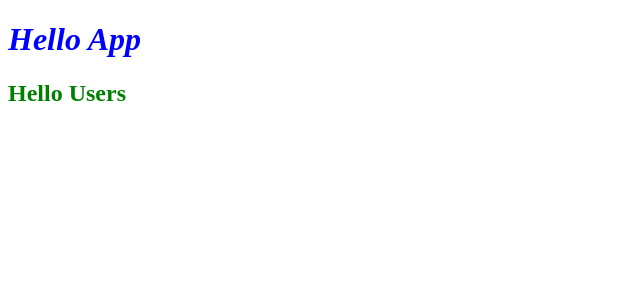
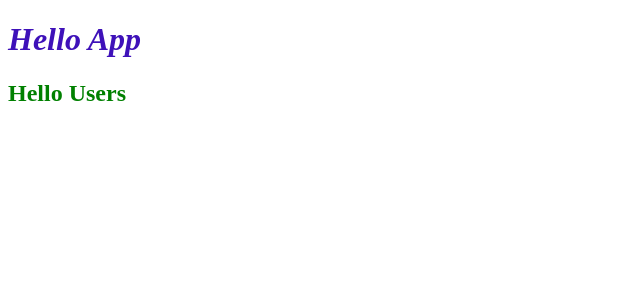
Before and after one commit to Noman608/ReactJs, a React (Create React App) app in the folder my-app/: page / in a window 1280 px wide. Shown: the top 300 px of the page, without its empty margins (0-640 px from the left). Built offline with nearby package versions, Linux system fonts and the light colour scheme.

Commit message:
CSS module

```diff
--- a/my-app/src/App.css
+++ /dev/null
@@ -1,9 +0,0 @@
-.txtb{
-    color: blue;
-}
-.textS{
-    font-style: italic;
-}
-.txtg{
-    color: green;
-}
--- a/my-app/src/App.js
+++ b/my-app/src/App.js
@@ -1,12 +1,12 @@
 import React, { Component } from 'react'
-import "./App.css"
+import styles from "./App.module.css";
 import User from './User'
 export default class App extends Component {
   render() {
     let style = false;
     return (
       <div>
-        <h1 className='txtb textS'>Hello App</h1>
+        <h1 className={`${styles.textS} ${styles.txtg}`}>Hello App</h1>
         <User color={style?"txtb":"txtg"}/>
       </div>
     )
--- /dev/null
+++ b/my-app/src/App.module.css
@@ -0,0 +1,6 @@
+.textS{
+    font-style: italic;
+}
+.txtg{
+    color: rgb(62, 17, 185);
+}
--- a/my-app/src/User.js
+++ b/my-app/src/User.js
@@ -1,11 +1,11 @@
 import React, { Component } from 'react'
-
+import styles from "./User.module.css";
 export default class User extends Component {
   render() {
 
     return (
       <div>
-        <h2 className={this.props.color}>Hello Users</h2>
+        <h2 className={styles.txtg}>Hello Users</h2>
       </div>
     )
   }
--- /dev/null
+++ b/my-app/src/User.module.css
@@ -0,0 +1,3 @@
+.txtg{
+    color: green;
+}
```
Also changed, not shown: my-app/src/User.css (deleted).
